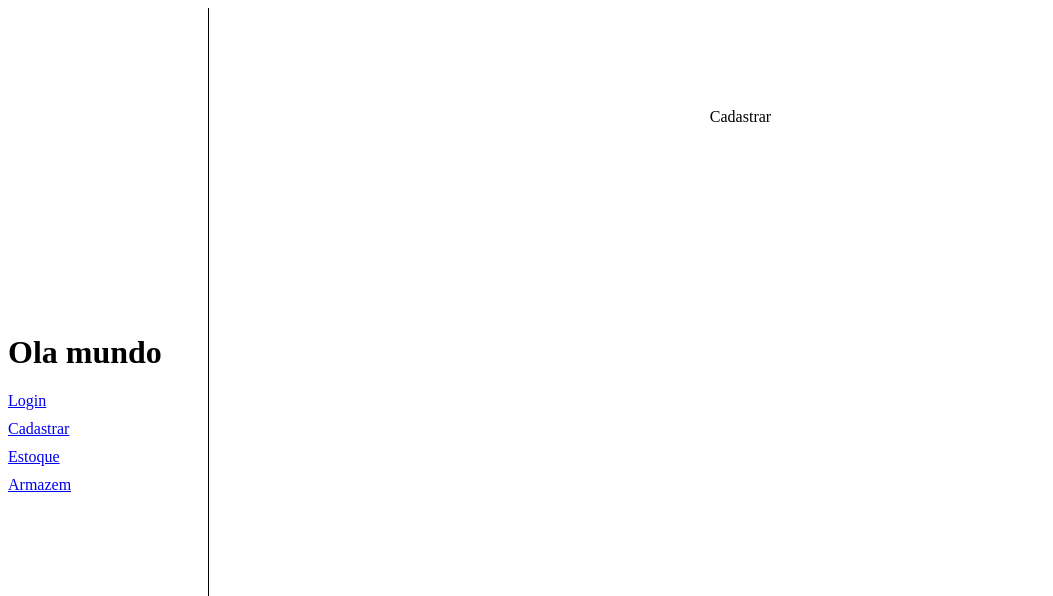
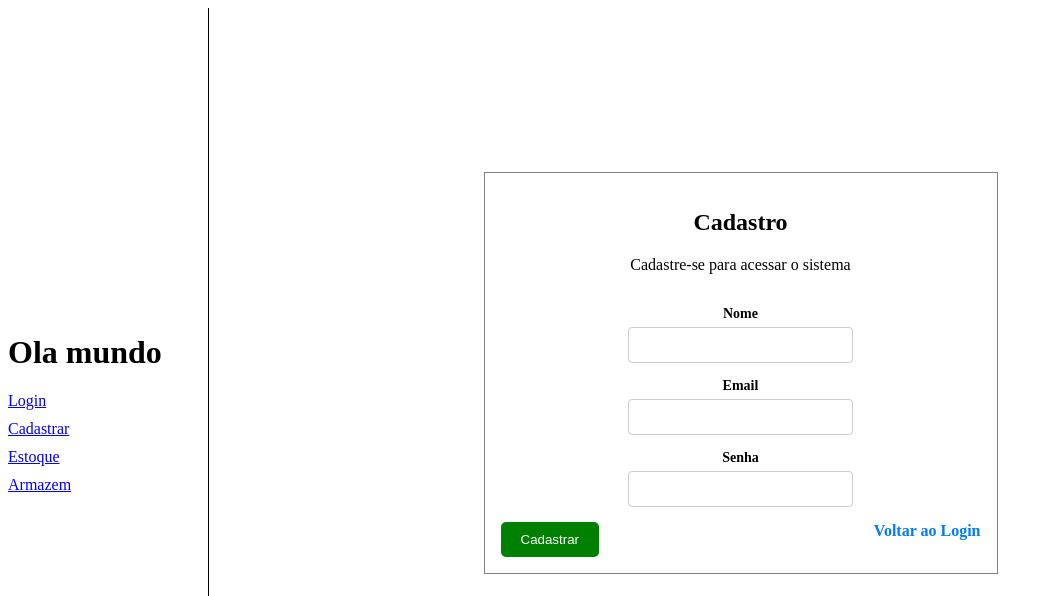
Before and after one commit to lucas-neuhaus/projeto-final, a React (Vite) app: page /cadastrar in a window 1280 px wide. Shown: the top 596 px of the page, without its empty margins (0-1053 px from the left). Built offline with nearby package versions, Linux system fonts and the light colour scheme.

Commit message:
implementa cadastro e estiliza

```diff
--- /dev/null
+++ b/src/pages/Cadastrar/cadastrar.css
@@ -0,0 +1,27 @@
+.cadastroTitulo {
+    margin-bottom: 32px;
+  }
+
+  .cadastroContainer {
+    width: 100%;
+    max-width: 480px;
+    border: 1px solid gray;
+    margin: 0 auto;
+    margin-top: 64px;
+    padding: 16px;
+  }
+
+  .cadastroBotao {
+    display: flex;
+    justify-content: space-between;
+  }
+
+  .linkEstilizado {
+    color: #007bff;
+    text-decoration: none;
+    font-weight: bold;
+  }
+
+  .linkEstilizado:hover {
+    color: darkblue;
+  }
--- a/src/pages/Cadastrar/index.jsx
+++ b/src/pages/Cadastrar/index.jsx
@@ -1,7 +1,93 @@
+import { Link } from "react-router-dom";
+import { useState } from "react";
+import { ToastContainer, toast } from "react-toastify";
+import Botao from "../../components/Botao";
+import Input from "../../components/Input";
+import "./cadastrar.css";
+import "react-toastify/dist/ReactToastify.css";
 
+const Cadastrar = () => {
 
-export default function Cadastrar() {
+  const [form, setForm] = useState({
+    nome: "",
+    email: "",
+    senha: "",
+  });
+
+  const atualizarForm = (valor, campo) => {
+    console.log(`Campo ${campo}: ${valor}`);
+
+    if (campo === "nome") {
+      setForm({ ...form, nome: valor });
+    }
+
+    if (campo === "email") {
+      setForm({ ...form, email: valor });
+    }
+
+    if (campo === "senha") {
+      setForm({ ...form, senha: valor });
+    }
+  };
+
   return (
-    <div>Cadastrar</div>
-  )
-}
+    <>
+      <section>
+        <div className="cadastroContainer">
+          <div className="cadastroTitulo">
+            <h1>Cadastro</h1>
+            <p>Cadastre-se para acessar o sistema</p>
+          </div>
+
+          <form>
+            <Input
+              etiqueta="Nome"
+              id="nome"
+              aoMudar={(e) => atualizarForm(e.target.value, "nome")}
+              tipo="text"
+            />
+            <Input
+              etiqueta="Email"
+              id="email"
+              aoMudar={(e) => atualizarForm(e.target.value, "email")}
+              tipo="text"
+            />
+            <Input
+              etiqueta="Senha"
+              id="senha"
+              aoMudar={(e) => atualizarForm(e.target.value, "senha")}
+              tipo="password"
+            />
+
+            <div className="cadastroBotao">
+              <Botao
+                aoClicar={{atualizarForm}}
+                tipo="button"
+                enviar="Cadastrar"
+                cor="green"
+              />
+              <Link to="/Login" className="linkEstilizado">
+                Voltar ao Login
+              </Link>
+            </div>
+          </form>
+        </div>
+      </section>
+
+      <ToastContainer
+        position="top-right"
+        autoClose={5000}
+        hideProgressBar={false}
+        newestOnTop={false}
+        closeOnClick
+        rtl={false}
+        pauseOnFocusLoss
+        draggable
+        pauseOnHover
+        theme="dark"
+      />
+    </>
+  );
+};
+
+export default Cadastrar;
--- a/src/pages/Login/index.jsx
+++ b/src/pages/Login/index.jsx
@@ -1,15 +1,14 @@
 import { Link } from "react-router-dom";
 import { useState } from "react";
-import Botao from '../../components/Botao';
-import Input from '../../components/Input';
-import { ToastContainer, toast } from 'react-toastify';
+import { ToastContainer, toast } from "react-toastify";
+import Botao from "../../components/Botao";
+import Input from "../../components/Input";
 import "react-toastify/dist/ReactToastify.css";
 import "./style.css";
 
 const Login = () => {
   const [email, setEmail] = useState("");
   const [senha, setSenha] = useState("");
-
 
   const confirmarLogin = () => {
     if (email === "") {
@@ -20,7 +19,7 @@ const Login = () => {
       toast.warn("Digite uma senha válida");
       return;
     }
-  }
+  };
 
   return (
     <>
@@ -52,7 +51,9 @@ const Login = () => {
                 enviar="Entrar"
                 cor="green"
               />
-            <Link to="cadastro" className="linkEstilizado">Fazer Cadastro</Link>
+              <Link to="/Cadastrar" className="linkEstilizado">
+                Fazer Cadastro
+              </Link>
             </div>
           </form>
         </div>
@@ -70,7 +71,6 @@ draggable
         pauseOnHover
         theme="dark"
       />
-<ToastContainer />
     </>
   );
 };
```
Lines whose indentation alone changed are shown as unchanged.
